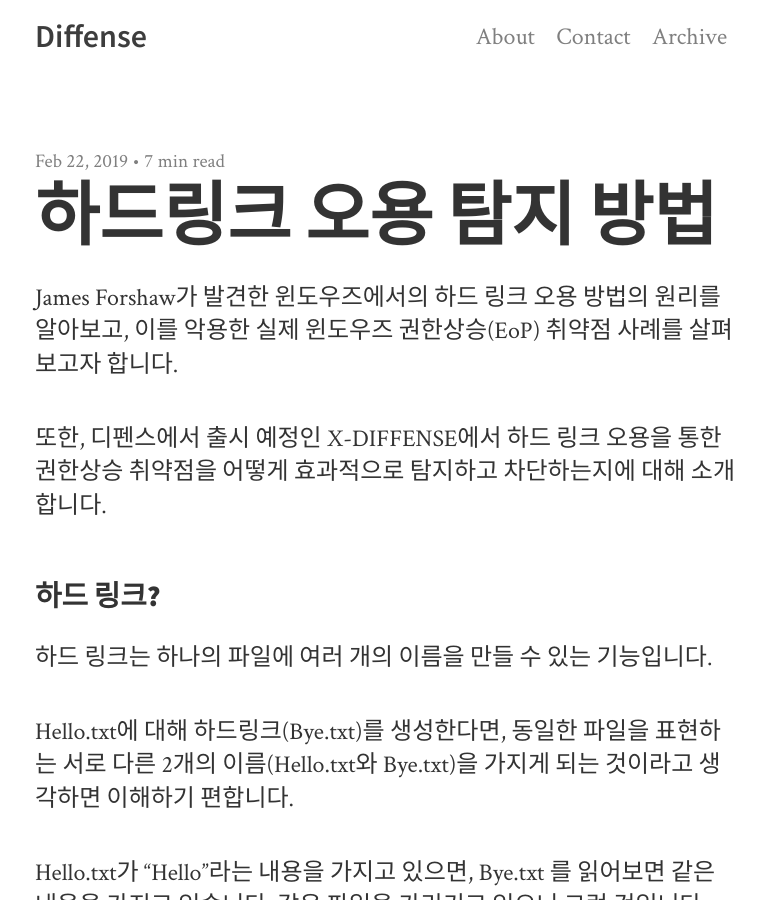
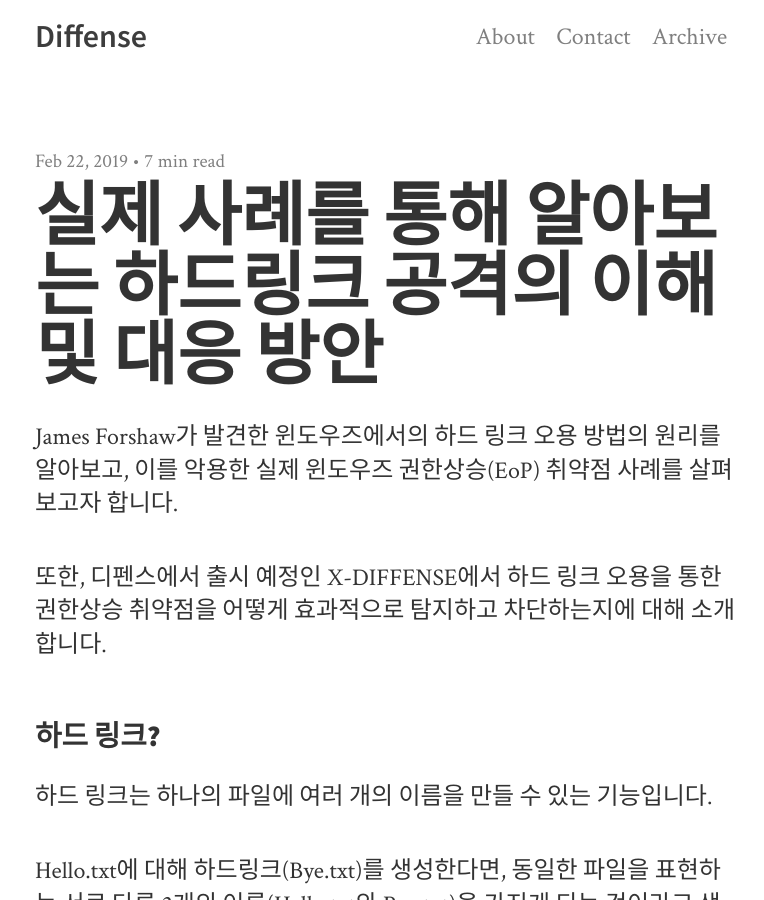
Before and after one commit to intellee/blog.diffense.co.kr, a Jekyll site: the page built from _posts/2019-02-22-hard-link.md, in a window 1280 px wide and 900 px high. Shown: the whole window, without its empty margins (255-1019 px from the left). Built offline with Jekyll 4.4.1, drawn with Linux system fonts in a browser that asks for light colours; nearby versions of some CDN libraries.

Commit message:
hard link

```diff
--- a/_posts/2019-02-22-hard-link.md
+++ b/_posts/2019-02-22-hard-link.md
@@ -1,7 +1,7 @@
 ---
-title: 하드링크 오용 탐지 방법
+title: 실제 사례를 통해 알아보는 하드링크 공격의 이해 및 대응 방안
 
-summary: 하드링크란 무엇이며, 취약점을 악용하는데 하드링크는 어떻게 활용되는지 살펴본다.
+summary: 하드링크란 무엇이며, 권한상승 취약점이 하드링크를 어떻게 활용되는지 살펴보고 대응 방안에 대해 얘기합니다.
 
 author:
     name: Yongil Lee of Diffense
```
Also changed, not shown: 4 other files.
